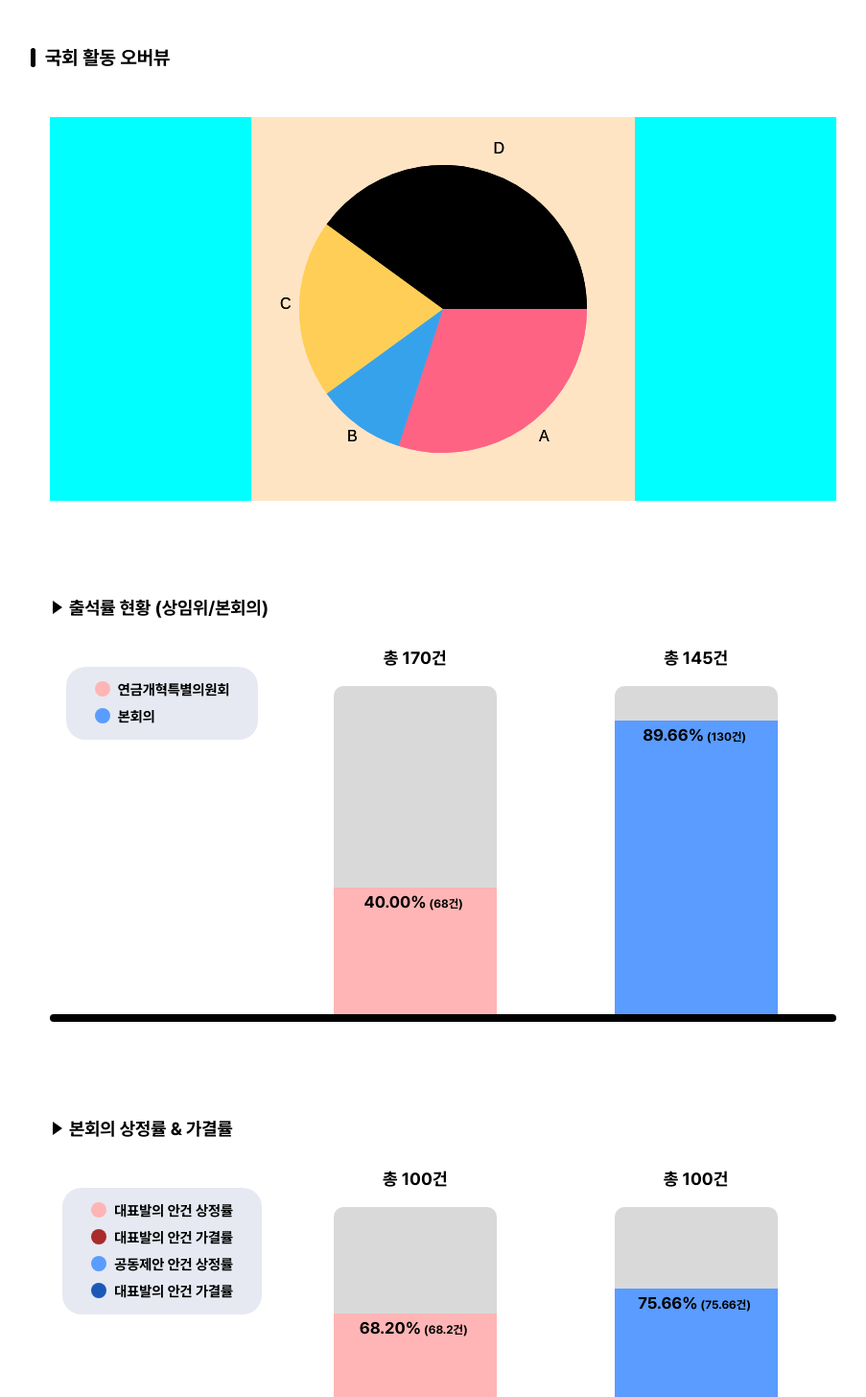
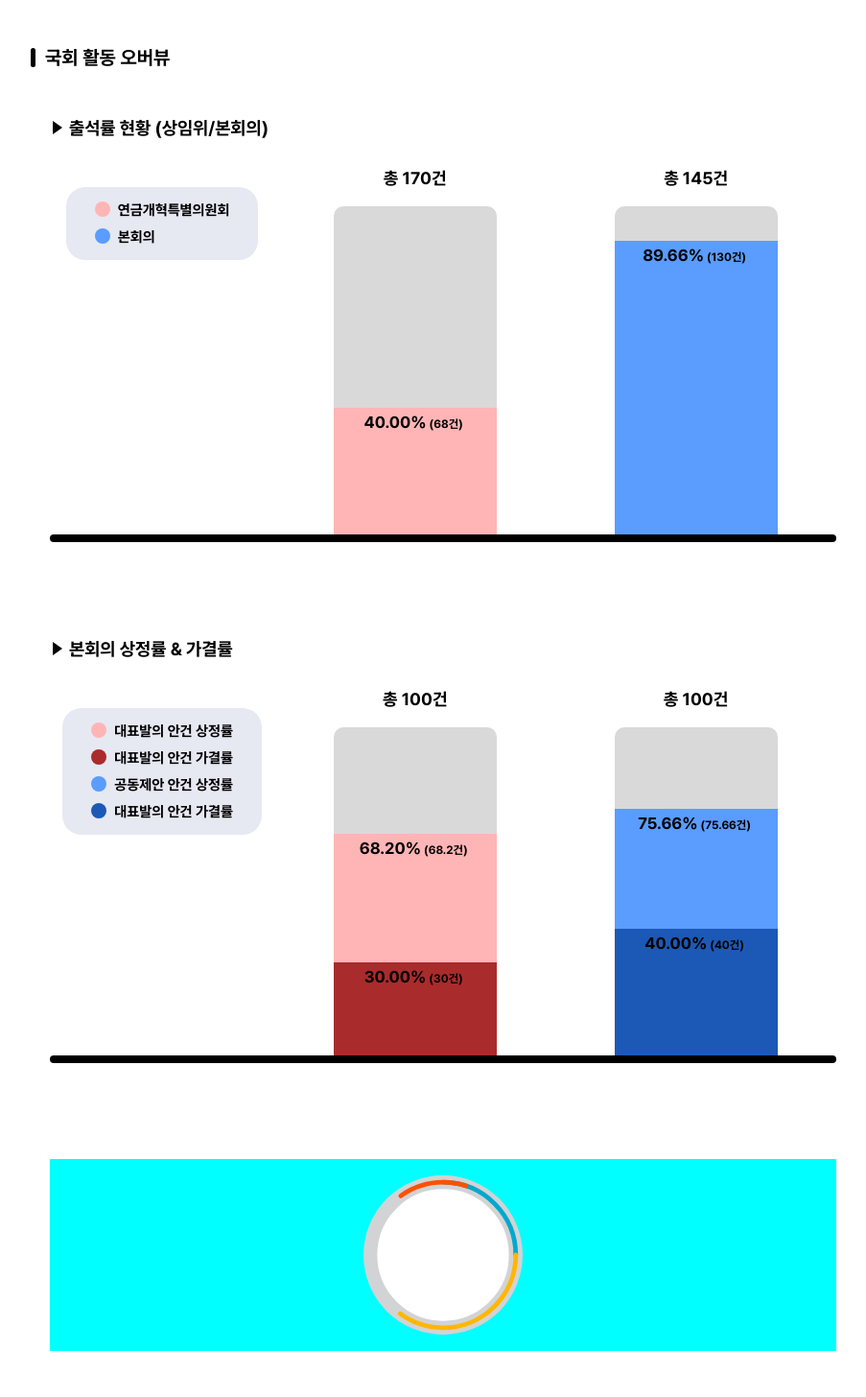
Before and after one commit to AeuJoung/footPrintOfFNA, a Next.js app: page /detail in a window 1280 px wide. Shown: the part 674-2130 px from the top of the page at 96% size, without its empty margins (178-1081 px from the left). Built offline with nearby package versions, Linux system fonts and the light colour scheme.

Commit message:
20240610

```diff
--- a/src/app/_component/SearchBox.tsx
+++ b/src/app/_component/SearchBox.tsx
@@ -32,8 +32,6 @@ export default function SearchBox({alwaysMenuFixed} : {alwaysMenuFixed : boolean
     const [filterResult, setfilterResult] = useState<filterType>(filterDefault); //서버에 넘겨줄 값
     const searchBoxComp = useRef<HTMLElement>(null);
     const menueFixed = useFixed({searchBoxComp, type : alwaysMenuFixed , tag : styles.moved});
-
-    console.log(alwaysMenuFixed);
 
     const filterData = {
         filterList_session : {
--- a/src/app/_graph/circleGraphComp.module.css
+++ b/src/app/_graph/circleGraphComp.module.css
@@ -8,9 +8,3 @@
 
     background-color: aqua;
 }
-
-.graphCanvus {
-    width:400px;
-    height:400px;
-    background-color: bisque;
-}
--- a/src/app/_graph/circleGraphComp.tsx
+++ b/src/app/_graph/circleGraphComp.tsx
@@ -1,134 +1,12 @@
 import styles from "@/app/_graph/circleGraphComp.module.css";
 import { RefObject, useEffect, useRef } from "react";
-
-
-interface CTXInfo {
-    ctx : CanvasRenderingContext2D,
-    clientX? : number, //그래픽 컨텍스트, css 크기 비율 계산한 마우스 위치
-    clientY? : number
-}
+import DrawGraph from "./drawGraph";
 
 export default function CircleGraphComp() {
-    const canvusRef = useRef<HTMLCanvasElement>(null);
-    let radians : number[] | null = [];
-    let graphFocus = false;
-
-    const data = {
-        labels: ['A', 'B', 'C', 'D'],
-        values: [30, 10, 20, 40],
-        colors: ['#FF6384', '#36A2EB', '#FFCE56', '#000000'],
-        hoverColors : ['#fff', '#fff', '#fff', '#fff'],
-        round : 150
-    };
-
-    useEffect(()=>{
-        let canvas = canvusRef.current;
-        let handler = function(e : MouseEvent) {
-            let rectCanvas = canvas?.getBoundingClientRect();
-            let mouseX, mouseY, clientX, clientY;
-            if (rectCanvas && canvas) {
-                mouseX = e.clientX - rectCanvas.left - rectCanvas.width/2; //캔버스 중앙을 기준점으로 하도록 계산해줌
-                mouseY = e.clientY - rectCanvas.top - rectCanvas.height/2;
-                clientX = mouseX * (canvas.width / rectCanvas.width);
-                clientY = mouseY * (canvas.height / rectCanvas.height);
-            }
-            let ctx = canvas?.getContext('2d');
-            if (clientX && clientY && ctx) reDrawGraph({ctx : ctx, clientX : clientX, clientY : clientY});
-        }
-        if (canvas) canvas.addEventListener('mousemove', handler);
-        return ()=>{
-            if (canvas) canvas.removeEventListener('mousemove', handler);
-        }
-    })
-
-    useEffect(()=>{
-        let ctx = canvusRef.current?.getContext('2d');
-        if(ctx) {
-            drawGraph(ctx);
-        }
-    });
-
-    let drawGraph = (ctx : CanvasRenderingContext2D) => {
-        const total = data.values.reduce((a, b) => a + b, 0);
-        let startAngle = 0;
-
-        data.values.forEach((value, index) => {
-            const sliceAngle = 2 * Math.PI * value / total;
-            const endAngle = startAngle + sliceAngle;
-
-
-            ctx.beginPath();
-            ctx.moveTo(200, 200); // Center of the canvas
-            ctx.arc(200, 200, data.round, startAngle, endAngle, false);
-            ctx.closePath();
-            ctx.fillStyle = data.colors[index];
-            ctx.fill();
-
-            // Draw labels
-            const midAngle = startAngle + sliceAngle / 2;
-            const labelX = 200 + 170 * Math.cos(midAngle);
-            const labelY = 200 + 170 * Math.sin(midAngle);
-            ctx.fillStyle = 'black';
-            ctx.font = '16px Arial';
-            ctx.fillText(data.labels[index], labelX, labelY);
-
-            startAngle += sliceAngle;
-            radians.push(startAngle);
-        });
-    }
-
-    let reDrawGraph = (ctxInfo : CTXInfo) => {
-        let ctx = ctxInfo.ctx;
-
-        let clientX, clientY;
-        if (ctxInfo.clientX && ctxInfo.clientY) {
-            clientX = ctxInfo.clientX;
-            clientY = ctxInfo.clientY;
-
-            if (Math.sqrt(clientX*clientX+clientY*clientY)<=data.round) {
-                graphFocus=true;
-                let total = data.values.reduce((a, b) => a + b, 0);
-                let startAngle = 0;
-
-                let clientPosAngle = Math.atan2(clientY, clientX);
-                clientPosAngle = clientPosAngle<0 ? clientPosAngle+2*Math.PI : clientPosAngle;
-                //라디안 각도 구한 후 음수 나오는 1, 2사분면 +로 조정해줌.
-
-                data.values.forEach((value, index) => {
-                    const sliceAngle = 2 * Math.PI * value / total;
-                    const endAngle = startAngle + sliceAngle;
-
-                    let onCursor = false;
-                    if (startAngle<=clientPosAngle && clientPosAngle<endAngle) onCursor = true;
-
-                    ctx.beginPath();
-                    ctx.moveTo(200, 200); // Center of the canvas
-                    ctx.arc(200, 200, 150, startAngle, endAngle, false);
-                    ctx.closePath();
-                    ctx.fillStyle = onCursor ? data.hoverColors[index] : data.colors[index];
-                    ctx.fill();
-
-
-
-                    // Draw labels
-                    const midAngle = startAngle + sliceAngle / 2;
-                    const labelX = 200 + 170 * Math.cos(midAngle);
-                    const labelY = 200 + 170 * Math.sin(midAngle);
-                    ctx.fillStyle = 'black';
-                    ctx.font = '16px Arial';
-                    ctx.fillText(data.labels[index], labelX, labelY);
-
-                    startAngle += sliceAngle;
-                });
-            } else if (graphFocus) {
-                drawGraph(ctx);
-            }
-        }
-    }
 
     return (
         <section className={styles.graphContainer}>
-            <canvas className={styles.graphCanvus} ref={canvusRef} width={400} height={400}></canvas>
+            <DrawGraph />
         </section>
     );
 }
--- /dev/null
+++ b/src/app/_graph/drawGraph.module.css
@@ -0,0 +1,37 @@
+.donut {
+    display: block;
+    margin: auto;
+  }
+
+  .donutHole {
+    fill: #fff;
+  }
+
+  .donutRing {
+    fill: transparent;
+    stroke: #d2d3d4;
+    stroke-width: 3;
+  }
+
+  .donutSegment {
+    fill: transparent;
+    stroke-linecap: round;
+    transition: transform 0.5s ease; /* 애니메이션 효과 */
+    transform-origin: 21px 21px;
+}
+
+  .donutSegment:hover {
+    transform: scale(1.1); /* 마우스 오버 시 확대 효과 */
+  }
+
+  .blueSegment {
+    stroke: #00a9ce;
+  }
+
+  .yellowSegment {
+    stroke: #ffb700;
+  }
+
+  .redSegment {
+    stroke: #ff5000;
+  }
--- /dev/null
+++ b/src/app/_graph/drawGraph.tsx
@@ -0,0 +1,40 @@
+import styles from "./drawGraph.module.css"
+
+export default function DrawGraph() {
+    return (
+        <svg width="200" height="200" viewBox="0 0 42 42" className={styles.donut}>
+        <circle className={styles.donutHole} cx="21" cy="21" r="15.91549430918954" />
+        <circle className={styles.donutRing} cx="21" cy="21" r="15.91549430918954" />
+
+        {/* 파란색 세그먼트 */}
+        <circle
+          className={`${styles.donutSegment} ${styles.blueSegment}`}
+          cx="21"
+          cy="21"
+          r="15.91549430918954"
+          strokeDasharray="25 75"
+          strokeDashoffset="25"
+        />
+
+        {/* 노란색 세그먼트 */}
+        <circle
+          className={`${styles.donutSegment} ${styles.yellowSegment}`}
+          cx="21"
+          cy="21"
+          r="15.91549430918954"
+          strokeDasharray="35 65"
+          strokeDashoffset="0"
+        />
+
+        {/* 빨간색 세그먼트 */}
+        <circle
+          className={`${styles.donutSegment} ${styles.redSegment}`}
+          cx="21"
+          cy="21"
+          r="15.91549430918954"
+          strokeDasharray="15 85"
+          strokeDashoffset="35"
+        />
+      </svg>
+    )
+}
--- a/src/app/compare/page.tsx
+++ b/src/app/compare/page.tsx
@@ -88,6 +88,7 @@ export default function Page() {
                 </article>
                 <article className={styles.graphArea}>
                     <h3 className={styles.graphTitle}>안건<br />상정률/가결률</h3>
+
                     <GraphComp graphData={[
                         {name : '대표발의 안건 상정률', totalValue : 100, value : 68.2, symbol : '%', color : '#FFB5B5',
                             subGraph : {
--- a/src/app/detail/page.tsx
+++ b/src/app/detail/page.tsx
@@ -63,7 +63,7 @@ const initData = {
     birthDate : faker.date.birthdate(),       // 출생일
     phoneNumber : faker.phone.number(),     // 전화번호
     email : faker.internet.email(),           // 이메일
-    term : [0,0],            // 임기  (=session)
+    term : [0],            // 임기  (=session)
     mainCareer : faker.person.bio(),      // 주요약력
     committee : [faker.commerce.productName().substring(0, 4), faker.commerce.productName().substring(0, 4)],
 }
@@ -71,7 +71,7 @@ const initData = {
 
 export default function Detail(/*{lawmakerData} : Lawmaker*/) { //실제 사용 시에는 프롭스로 유저 정보 받아서 활용
     //const searchParams = useSearchParams();
-    const [lawmakerData, setLawmakerData] = useState<LawmakerDetail>(initData);
+    const [lawmakerData, setLawmakerData] = useState<LawmakerDetail>();
 
     useEffect(()=>{
         //console.log(searchParams.get('code'));
@@ -94,7 +94,7 @@ export default function Detail(/*{lawmakerData} : Lawmaker*/) { //실제 사용
                 <section className={styles.lawmakerCardContainer}>
                     <article className={styles.imageArea}>
                         <div className={styles.imageContainer}>
-                            <Image src={lawmakerData?.img || ''} sizes="(max-width: 768px) 100vw, (max-width: 1200px) 50vw, 33vw" fill style={ {objectFit : 'cover' } } alt="의원 사진"/>
+                            <Image src={lawmakerData?.img || '/asset/defaultImg.png'} priority sizes="(max-width: 768px) 100vw, (max-width: 1200px) 50vw, 33vw" fill style={ {objectFit : 'cover' } } alt="의원 사진"/>
                         </div>
                         <div className={styles.snsButtonContainer}>
                             <Link href={'/'} className={clsx(styles.snsButton,styles.twitter)}><div><TwitterIcon /></div></Link>
@@ -126,9 +126,6 @@ export default function Detail(/*{lawmakerData} : Lawmaker*/) { //실제 사용
             <section className={styles.overviewSection}>
                 <h2>국회 활동 오버뷰</h2>
                 <article className={styles.graphArea}>
-                    <CircleGraphComp />
-                </article>
-                <article className={styles.graphArea}>
                     <h3 className={styles.graphTitle}>출석률 현황 (상임위/본회의)</h3>
                     <GraphComp graphData={[
                         {name : '연금개혁특별의원회', totalValue : 170, value : 68, symbol : '%', color : '#FFB5B5'},
@@ -146,7 +143,9 @@ export default function Detail(/*{lawmakerData} : Lawmaker*/) { //실제 사용
                             }},
                         ]} position="left" />
                 </article>
-
+                <article className={styles.graphArea}>
+                    <CircleGraphComp />
+                </article>
             </section>
         </section>
     </>);
--- a/src/app/lawmakerListComp.module.css
+++ b/src/app/lawmakerListComp.module.css
@@ -74,10 +74,6 @@
 
 
 .lawmakerList .list_img img {
-    height:100%;
-    position: relative;
-    left:50%;
-    transform: translate(-50%, 0);
     filter: grayscale();
 }
 .lawmakerList:hover .list_img img {
```
Also changed, not shown: src/app/LawmakerListComp.tsx (+1 -1 lines), public/asset/defaultImg.png (added).
